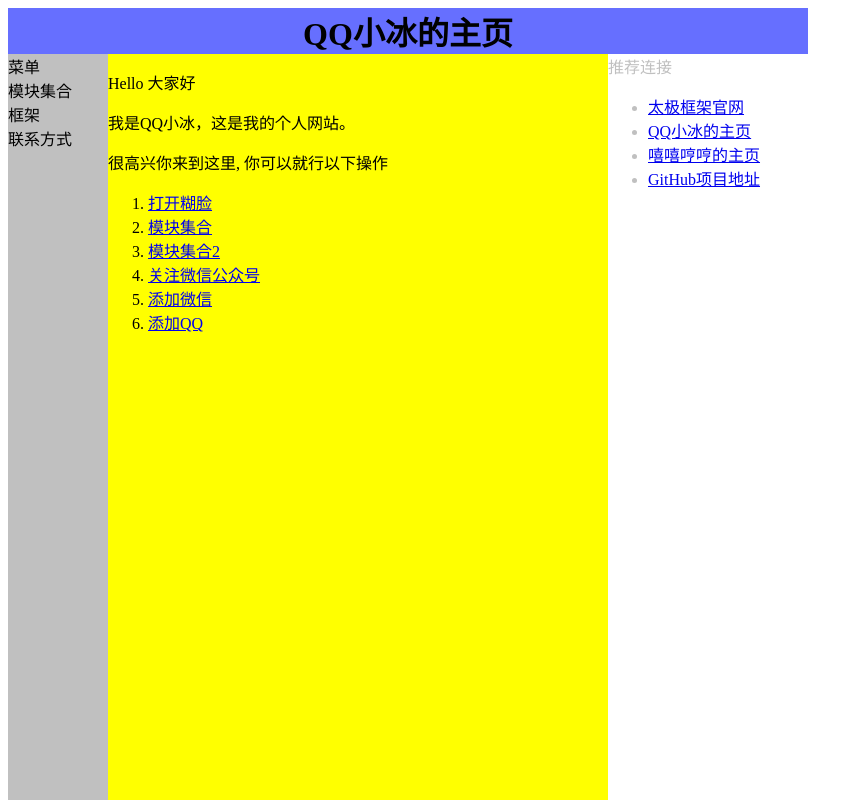
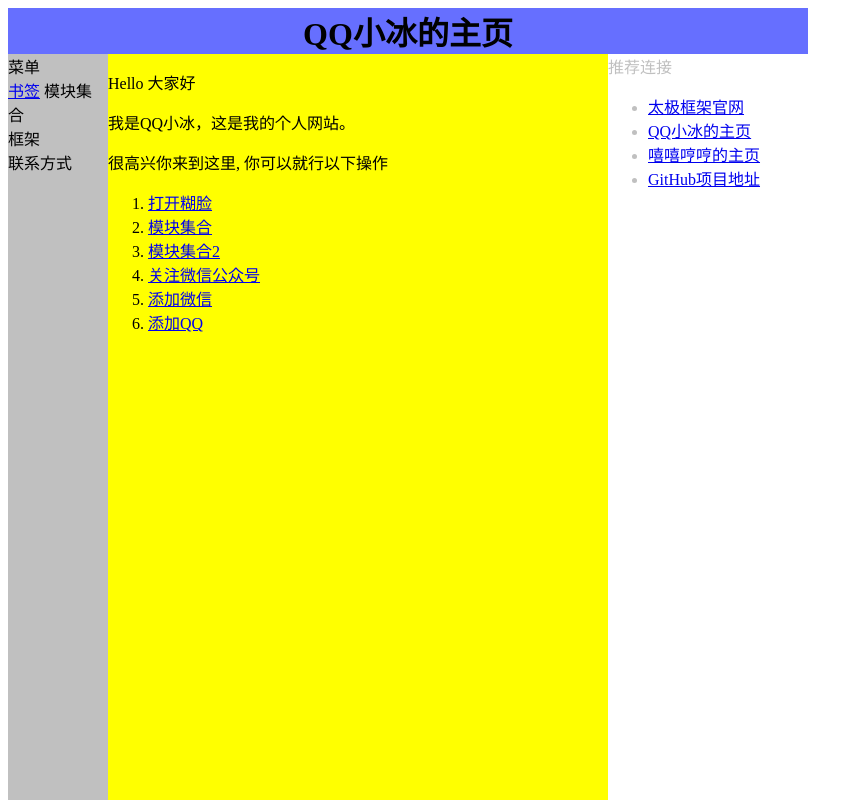
Before and after one commit to QQxiaobian/QQxiaobian.github.io, a plain HTML site: page index.html in a window 1280 px wide. Shown: the top 800 px of the page, without its empty margins (0-863 px from the left). Drawn offline with Linux system fonts and the light colour scheme.

Commit message:
Update index.html

```diff
--- a/index.html
+++ b/index.html
@@ -13,6 +13,7 @@
         </div>
         <div id="menu" style="background-color:#C0C0C0;height:1000px;width:100px;float:left;">
             菜单<br>
+            <a href="./bookmarks_2023_2_21.html">书签</a>
             模块集合<br>
             框架<br>
             联系方式
```
